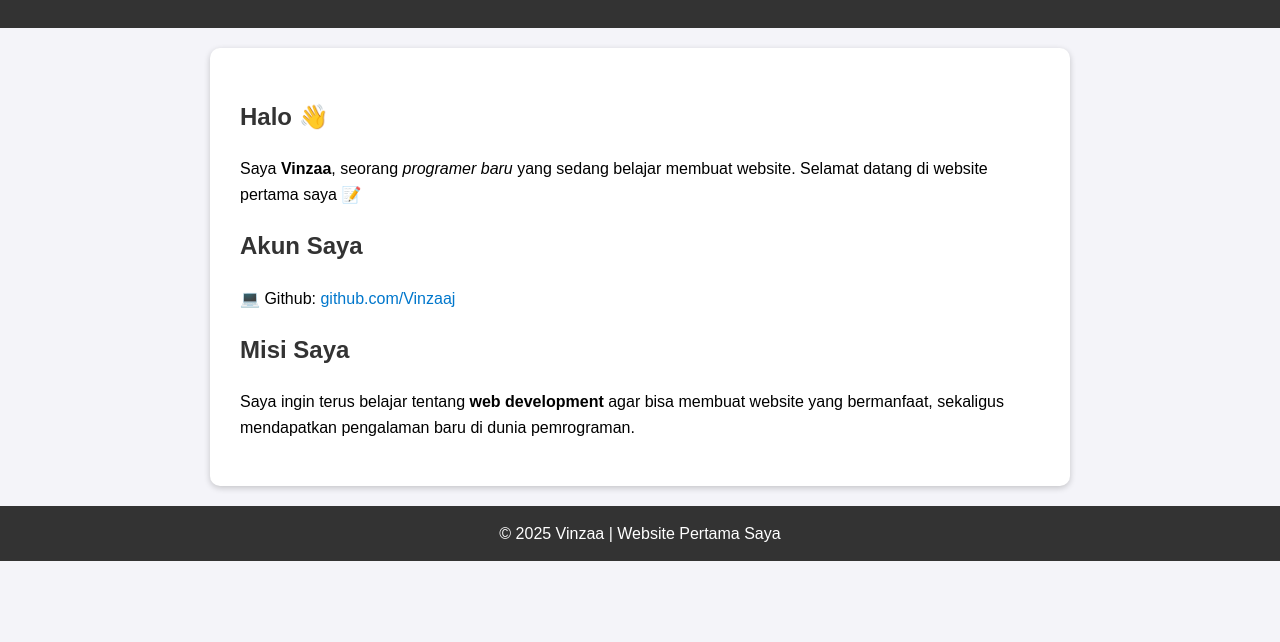
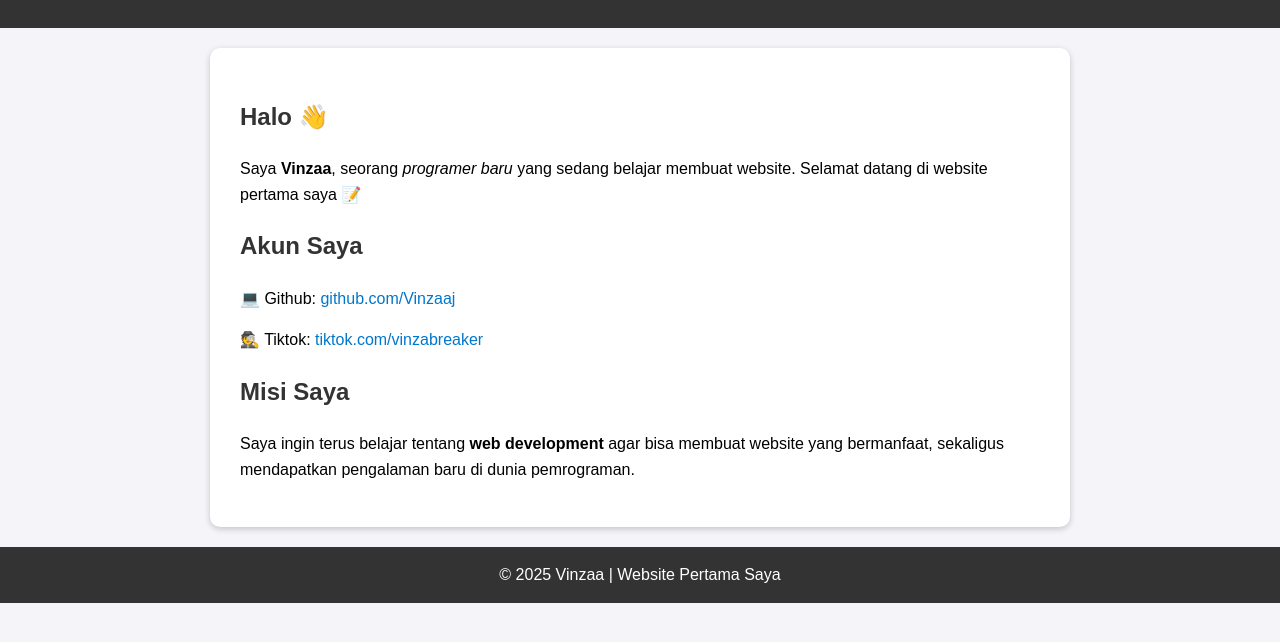
Before and after one commit to Vinzaaj/Blog-Edukasi, a plain HTML site: page tentang.html in a window 1280 px wide. Shown: the part 106-748 px from the top of the page. Drawn offline with Linux system fonts and the light colour scheme.

Commit message:
tentang.html

```diff
--- a/tentang.html
+++ b/tentang.html
@@ -65,6 +65,9 @@
     <p>
       💻 Github: <a href="https://github.com/Vinzaaj" target="_blank">github.com/Vinzaaj</a>
     </p>
+    <p>
+      🕵 Tiktok: <a href="https://www.tiktok.com/@vinzabreaker" target="_blank">tiktok.com/vinzabreaker</a>
+    </p>
 
     <h2>Misi Saya</h2>
     <p>
```
